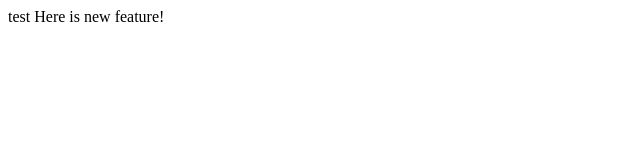
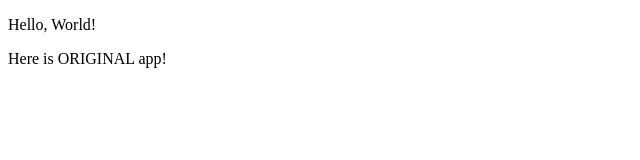
Before and after one commit to ipochaevets/lecture0, a plain HTML site: page index.html in a window 1280 px wide. Shown: the whole page, without its empty margins (0-640 px from the left). Drawn offline with Linux system fonts and the light colour scheme.

Commit message:
Change index.html master

```diff
--- a/index.html
+++ b/index.html
@@ -2,10 +2,10 @@
 <html>
     <head>
         <meta charset="utf-8">
-        <title>Test</title>
+        <title>Master Branch</title>
     </head>
     <body>
-        test
-        Here is new feature!
+        <p>Hello, World!</p>
+        <p>Here is ORIGINAL app!</p>
     </body>
 </html>
```
